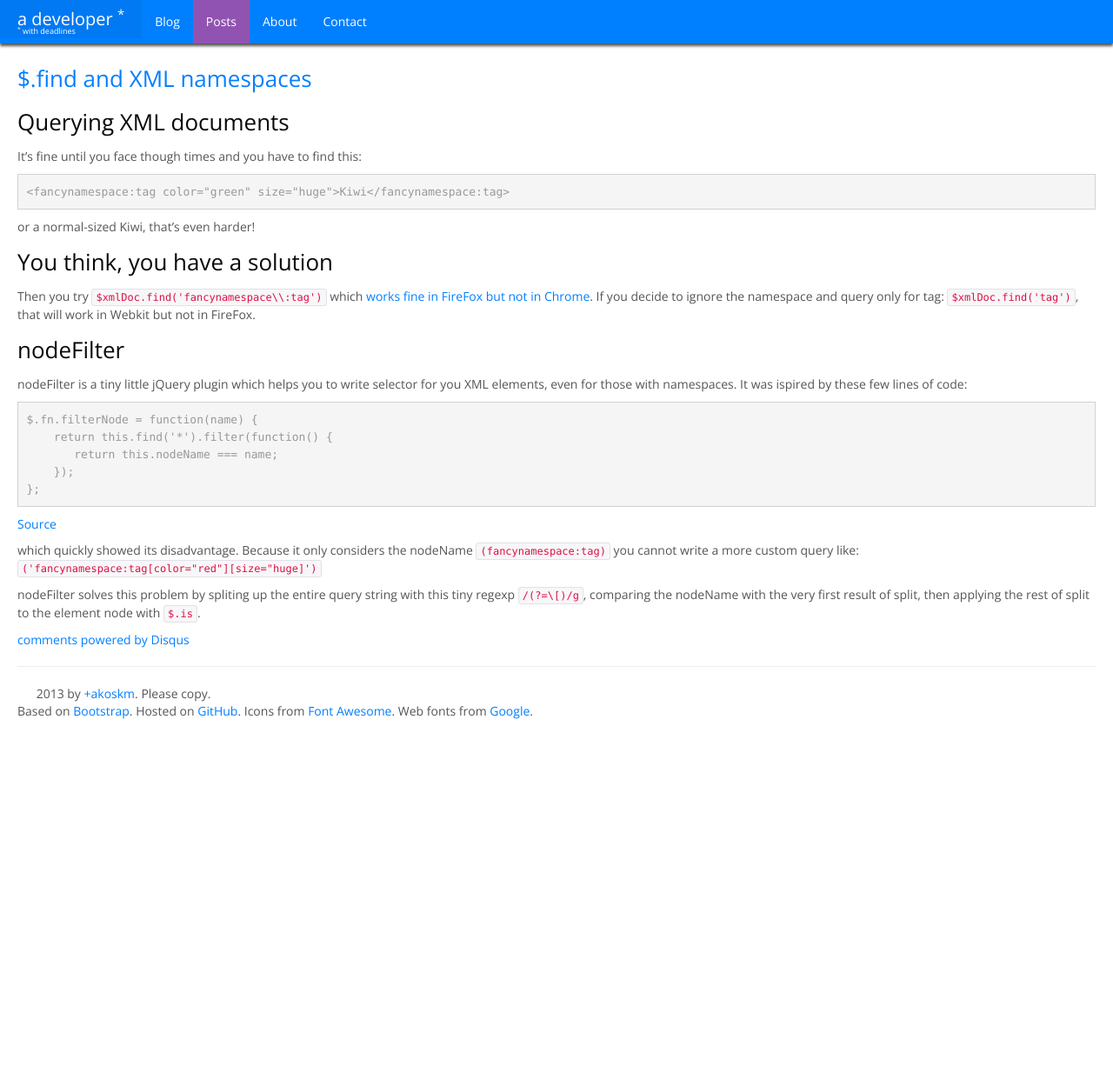
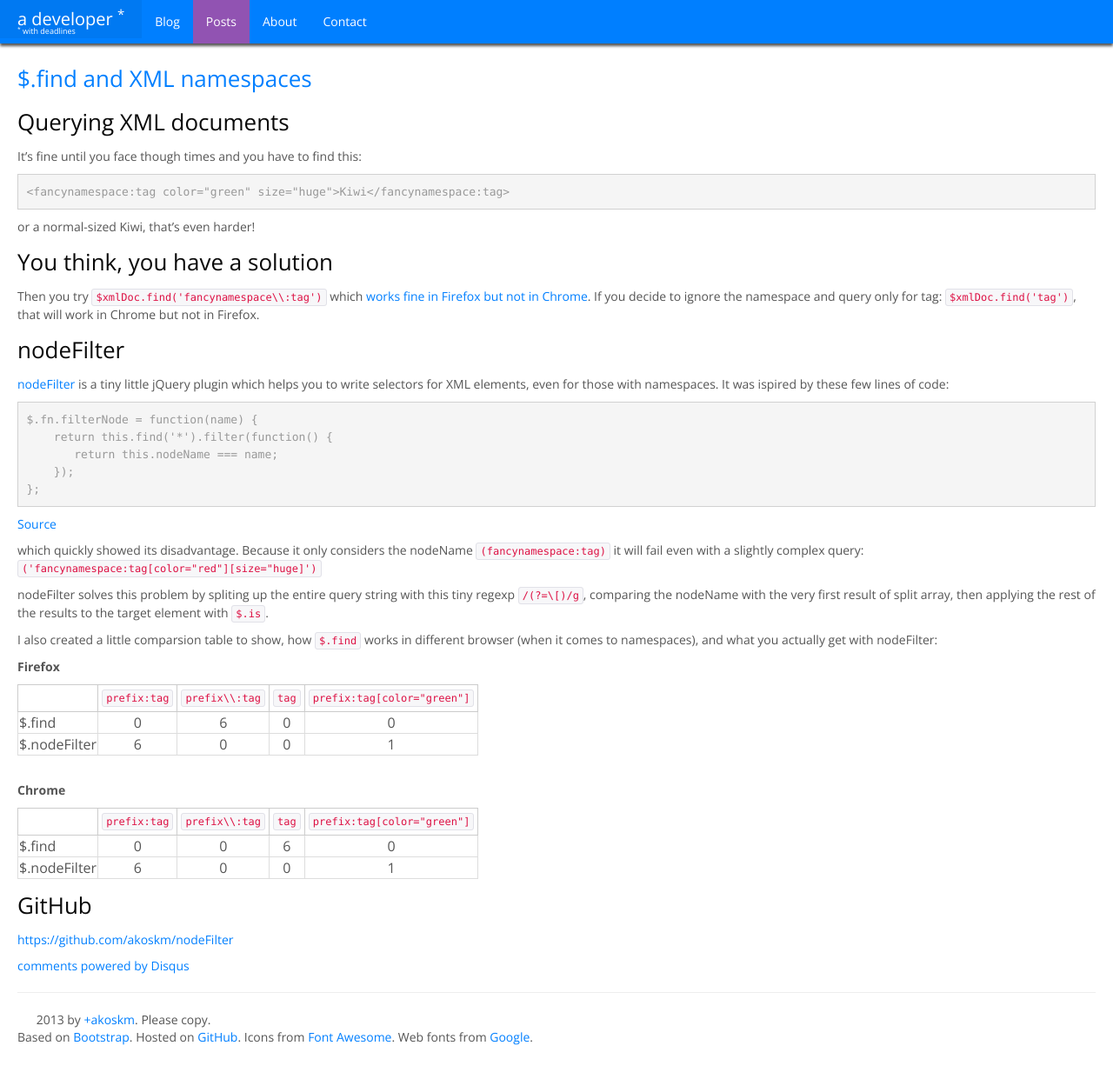
Before and after one commit to akoskm/akoskm.github.io, a Jekyll site: the page built from _posts/2013-09-14-jquery-find-element-namespace.md, in a window 1280 px wide and 1263 px high. Shown: the top 1241 px of the window at 87% size. Built offline with Jekyll 4.4.1, drawn with Linux system fonts in a browser that asks for light colours; nearby versions of some CDN libraries; comment, search, counter and statistics services are not loaded; grey boxes are pictures that could not be loaded.

Commit message:
final corrections

```diff
--- a/_posts/2013-09-14-jquery-find-element-namespace.md
+++ b/_posts/2013-09-14-jquery-find-element-namespace.md
@@ -17,11 +17,11 @@ or a normal-sized Kiwi, that's even harder!
 You think, you have a solution
 ------------------------------
 
-Then you try `$xmlDoc.find('fancynamespace\\:tag')` which [works fine in FireFox but not in Chrome](http://stackoverflow.com/questions/128580/jquery-find-problem). If you decide to ignore the namespace and query only for tag: `$xmlDoc.find('tag')`, that will work in Webkit but not in FireFox.
+Then you try `$xmlDoc.find('fancynamespace\\:tag')` which [works fine in Firefox but not in Chrome](http://stackoverflow.com/questions/128580/jquery-find-problem). If you decide to ignore the namespace and query only for tag: `$xmlDoc.find('tag')`, that will work in Chrome but not in Firefox.
 
 nodeFilter
 ----------
-nodeFilter is a tiny little jQuery plugin which helps you to write selector for you XML elements, even for those with namespaces. It was ispired by these few lines of code:
+[nodeFilter](https://github.com/akoskm/nodeFilter) is a tiny little jQuery plugin which helps you to write selectors for XML elements, even for those with namespaces. It was ispired by these few lines of code:
 
 <pre>
 $.fn.filterNode = function(name) {
@@ -33,6 +33,29 @@ $.fn.filterNode = function(name) {
 
 [Source](http://stackoverflow.com/questions/853740/jquery-xml-parsing-with-namespaces)
 
-which quickly showed its disadvantage. Because it only considers the nodeName `(fancynamespace:tag)` you cannot write a more custom query like: `('fancynamespace:tag[color="red"][size="huge]')`
+which quickly showed its disadvantage. Because it only considers the nodeName `(fancynamespace:tag)` it will fail even with a slightly complex query: `('fancynamespace:tag[color="red"][size="huge]')`
 
-nodeFilter solves this problem by spliting up the entire query string with this tiny regexp `/(?=\[)/g`, comparing the nodeName with the very first result of split, then applying the rest of split to the element node with `$.is`.
+nodeFilter solves this problem by spliting up the entire query string with this tiny regexp `/(?=\[)/g`, comparing the nodeName with the very first result of split array, then applying the rest of the results to the target element with `$.is`.
+
+I also created a little comparsion table to show, how `$.find` works in different browser (when it comes to namespaces), and what you actually get with nodeFilter:
+
+**Firefox**
+
+|               | `prefix:tag` | `prefix\\:tag` | `tag` | `prefix:tag[color="green"]` |
+| ------------- |:------------:|:----------------:|:-----:|:-------------------------------:|
+| $.find        |0             |6                 |0      |0                                |
+| $.nodeFilter  |6             |0                 |0      |1                                |
+
+<br>
+
+**Chrome**
+
+|               | `prefix:tag` | `prefix\\:tag` | `tag` | `prefix:tag[color="green"]` |
+| ------------- |:------------:|:----------------:|:-----:|:-------------------------------:|
+| $.find        |0             |0                 |6      |0                                |
+| $.nodeFilter  |6             |0                 |0      |1                                |
+
+GitHub
+------
+
+[https://github.com/akoskm/nodeFilter](https://github.com/akoskm/nodeFilter)
--- a/assets/css/style.css
+++ b/assets/css/style.css
@@ -268,3 +268,19 @@ div.nav-collapse:not(.in) > ul.nav > li.active {
     border-right: 10px solid transparent;
     border-bottom: 10px solid white;
 }*/
+
+table {
+    border-collapse: collapse;
+    border-spacing: 0;
+}
+
+table tr, table th {
+    padding: 4px 4px 4px 4px;
+    border: 1px solid #ccc;
+    background-color: #fff;
+    font-weight: normal;
+}
+
+table td {
+    border: 1px solid #ddd;
+}
```
